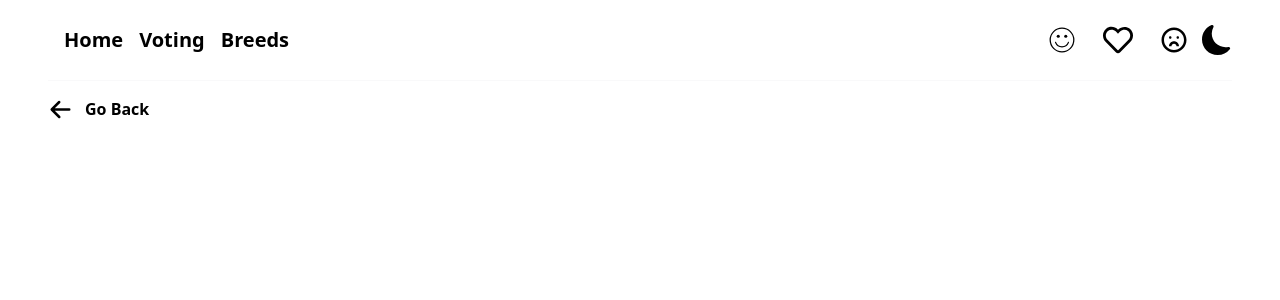
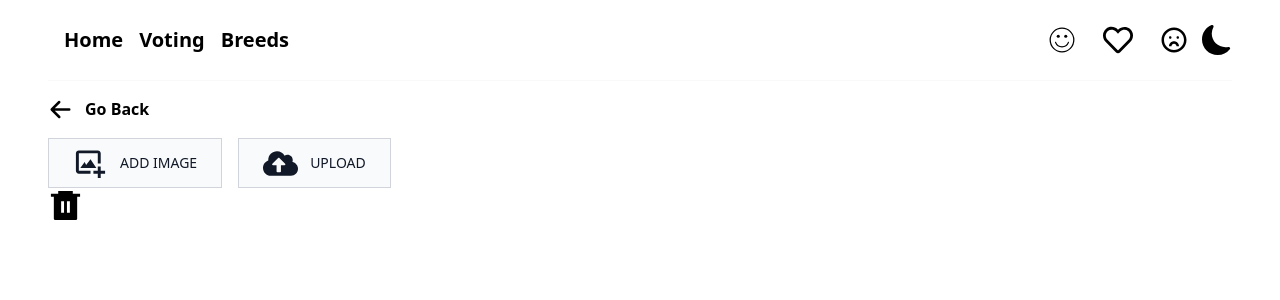
Before and after one commit to ElenaDiachenko/cats-app-redux, a React (Create React App) app: page /upload in a window 1280 px wide. Shown: the top 300 px of the page. Built offline with nearby package versions, Linux system fonts and the light colour scheme.

Commit message:
fixed upload

```diff
--- a/src/pages/Home.jsx
+++ b/src/pages/Home.jsx
@@ -174,7 +174,6 @@ const Home = () => {
               <NavLink to="/upload">
                 <div
                   type=""
-                  onClick={() => {}}
                   className="px-4 h-[50px] text-sm text-gray-900 bg-gray-50 border border-gray-300  dark:bg-gray-700 dark:border-gray-600  dark:text-white flex justify-center items-center hover:opacity-50"
                 >
                   <FaCloudUploadAlt className="mr-3" size={35} /> UPLOAD
--- a/src/pages/Upload.jsx
+++ b/src/pages/Upload.jsx
@@ -1,17 +1,84 @@
-import { useState } from 'react';
+import { useState, useEffect, useRef } from 'react';
+import { BiImageAdd } from 'react-icons/bi';
+import { FaCloudUploadAlt } from 'react-icons/fa';
+import { RiDeleteBin6Fill } from 'react-icons/ri';
 import { useLocation } from 'react-router-dom';
 import { requests } from '../servises/API';
 
 import { BackLink } from '../components/BackLink';
 
 const Upload = () => {
-  const [userId] = useState(JSON.parse(localStorage.getItem('catsapi_userId')));
+  const inputFileRef = useRef(null);
+  const [images, setImages] = useState([]);
+  const [imageURLs, setImageURLs] = useState([]);
+  const location = useLocation();
 
-  const location = useLocation();
+  useEffect(() => {
+    if (images.length < 1) return;
+    const newImagesURLs = [];
+
+    images.forEach((image) => newImagesURLs.push(URL.createObjectURL(image)));
+    setImageURLs(newImagesURLs);
+  }, [images]);
+
+  const handleSubmit = async (e) => {
+    e.preventDefault();
+    console.log(e.target.elements[0].files[0]);
+    const file = e.target.elements[0].files[0];
+    let formData = new FormData();
+    formData.append('file', file);
+    try {
+      const result = await requests.uploadImage(formData);
+      console.log(result);
+    } catch (error) {
+      console.error(error.message);
+    }
+  };
 
   return (
     <div className="flex flex-col gap-y-4">
       <BackLink to={location.state?.from ?? '/breeds'}>Go Back</BackLink>
+      <div>
+        <div>
+          <div>
+            <form onSubmit={handleSubmit}>
+              <div className="flex gap-x-4">
+                <button
+                  className="px-6 h-[50px] text-sm text-gray-900 bg-gray-50 border border-gray-300  dark:bg-gray-700 dark:border-gray-600  dark:text-white flex justify-center items-center hover:opacity-50"
+                  onClick={() => inputFileRef.current.click()}
+                >
+                  <BiImageAdd className="mr-3" size={35} /> ADD IMAGE
+                </button>
+                <button
+                  className="px-6 h-[50px] text-sm text-gray-900 bg-gray-50 border border-gray-300  dark:bg-gray-700 dark:border-gray-600  dark:text-white flex justify-center items-center hover:opacity-50"
+                  type="submit"
+                >
+                  <FaCloudUploadAlt className="mr-3" size={35} /> UPLOAD
+                </button>
+              </div>
+              <input
+                ref={inputFileRef}
+                type="file"
+                accept="image/*"
+                onChange={(e) => {
+                  setImages([...e.target.files]);
+                }}
+                hidden
+              />
+            </form>
+          </div>
+        </div>
+
+        <div>
+          <button onClick={() => setImageURLs([])}>
+            <RiDeleteBin6Fill size={35} />
+          </button>
+
+          {imageURLs.map((imageSrc) => (
+            <img key={imageSrc} src={imageSrc} alt="upload_image" />
+          ))}
+        </div>
+      </div>
     </div>
   );
 };
--- a/src/servises/API.js
+++ b/src/servises/API.js
@@ -67,6 +67,13 @@ const getBreedDetails = async (id) => {
   return res;
 };
 
+const uploadImage = async (formData) => {
+  const res = await axios.post(`/images/upload`, formData, {
+    headers: { 'Content-Type': 'multipart/form-data' },
+  });
+  return res.data;
+};
+
 export const requests = {
   getImages,
   getImageToVote,
@@ -78,4 +85,5 @@ export const requests = {
   getBreeds,
   getBreedById,
   getBreedDetails,
+  uploadImage,
 };
```
